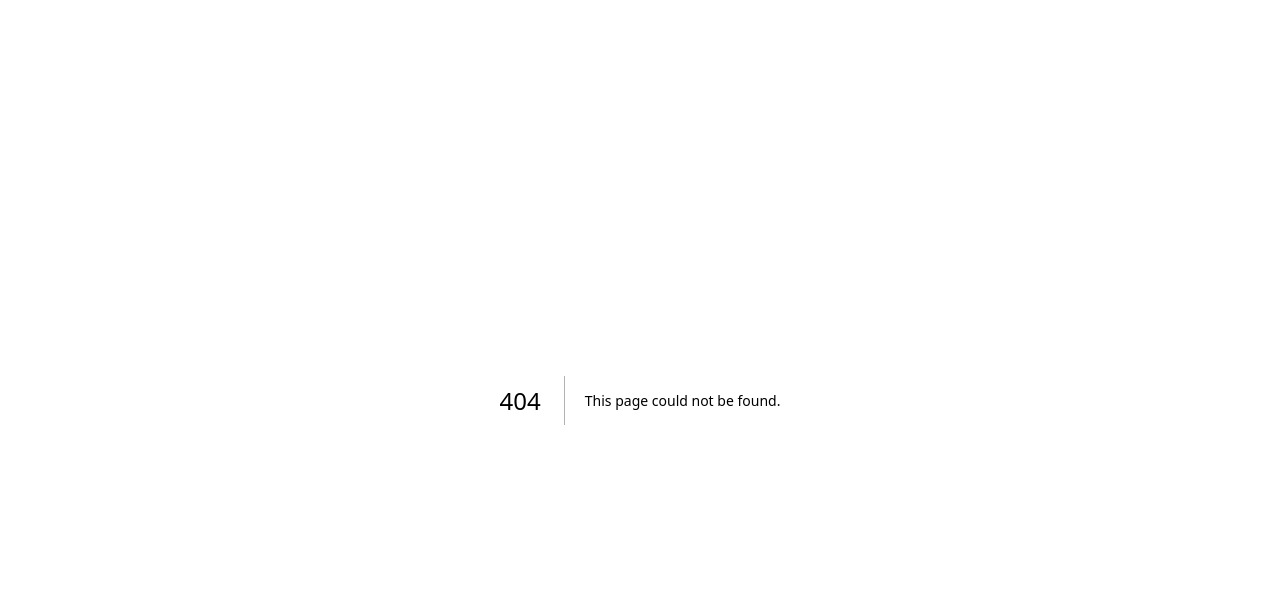
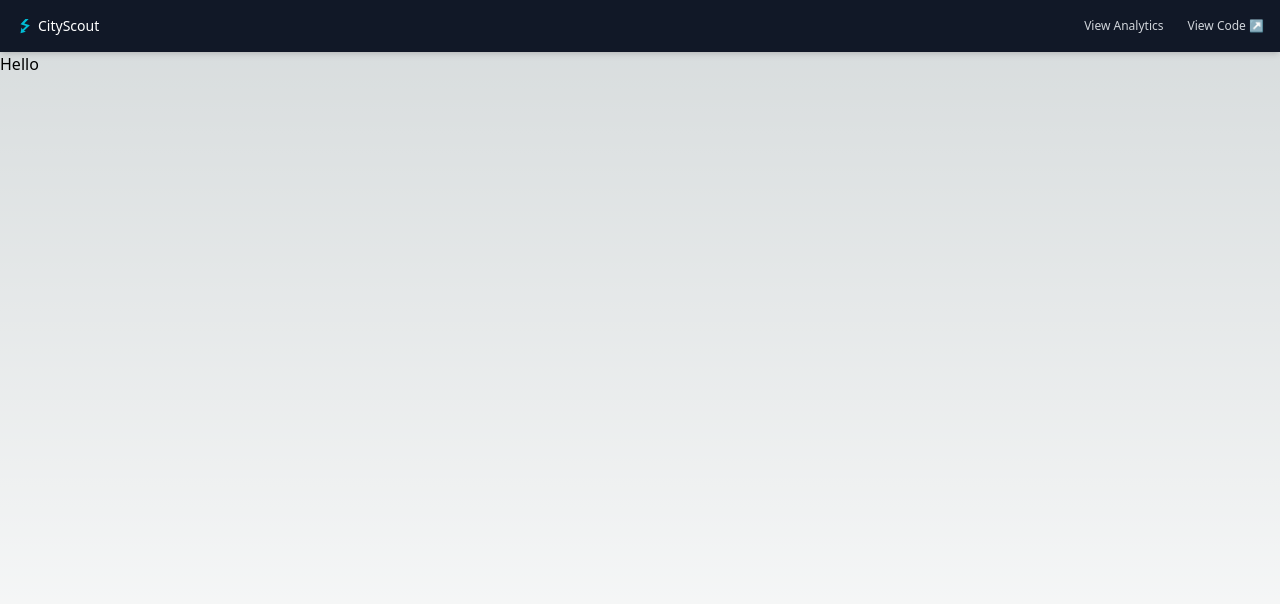
Before and after one commit to nate-j5/maptrack-app, a Next.js app: page /start in a window 1280 px wide. Before the commit this address had no page. Shown: the top 604 px of the page. Built offline with nearby package versions, Linux system fonts and the light colour scheme; no server answers.

Commit message:
sample page

```diff
--- /dev/null
+++ b/pages/start/index.js
@@ -0,0 +1,9 @@
+import React from 'react'
+
+function index() {
+  return (
+    <div>Hello</div>
+  )
+}
+
+export default index
```
